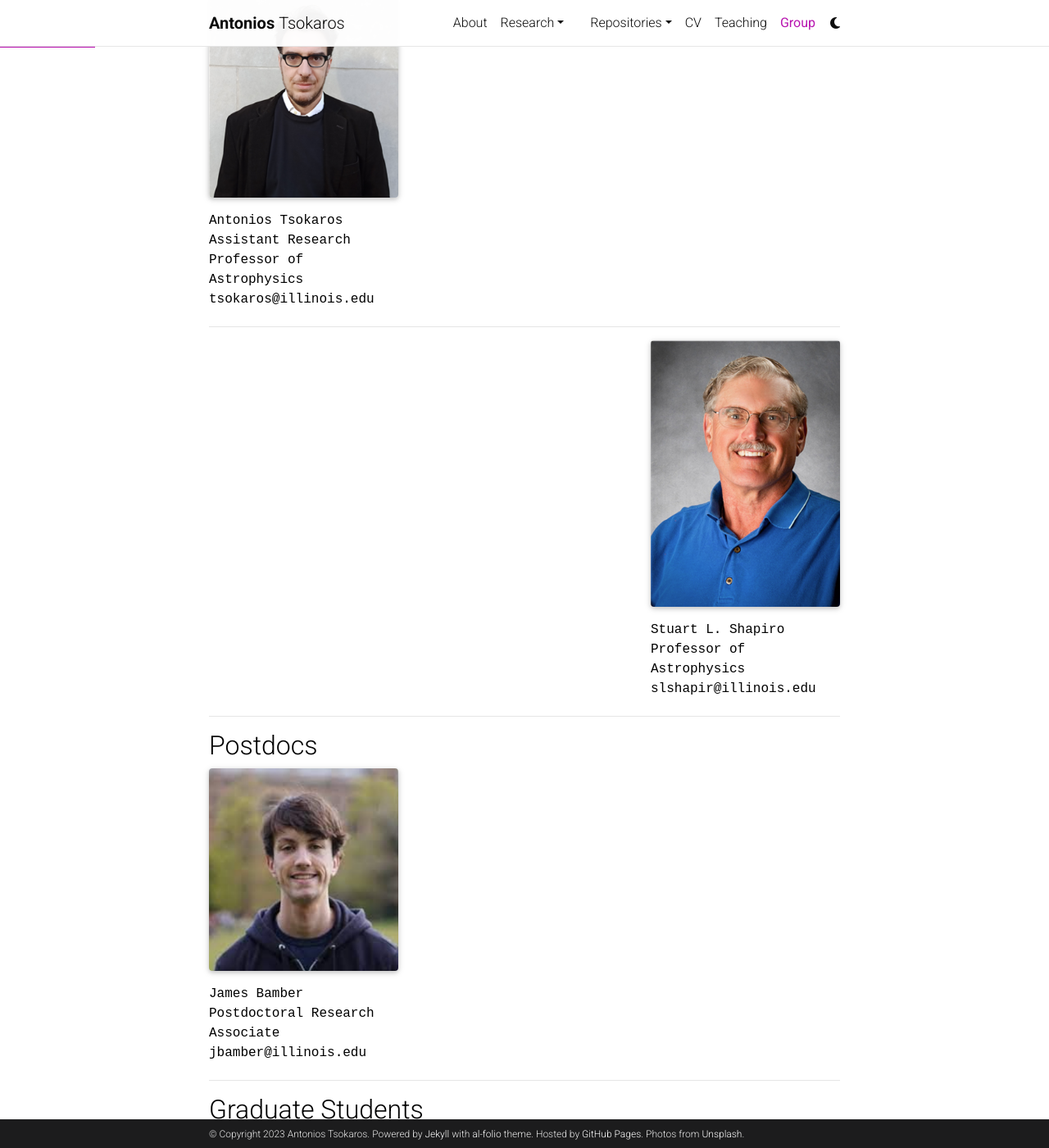
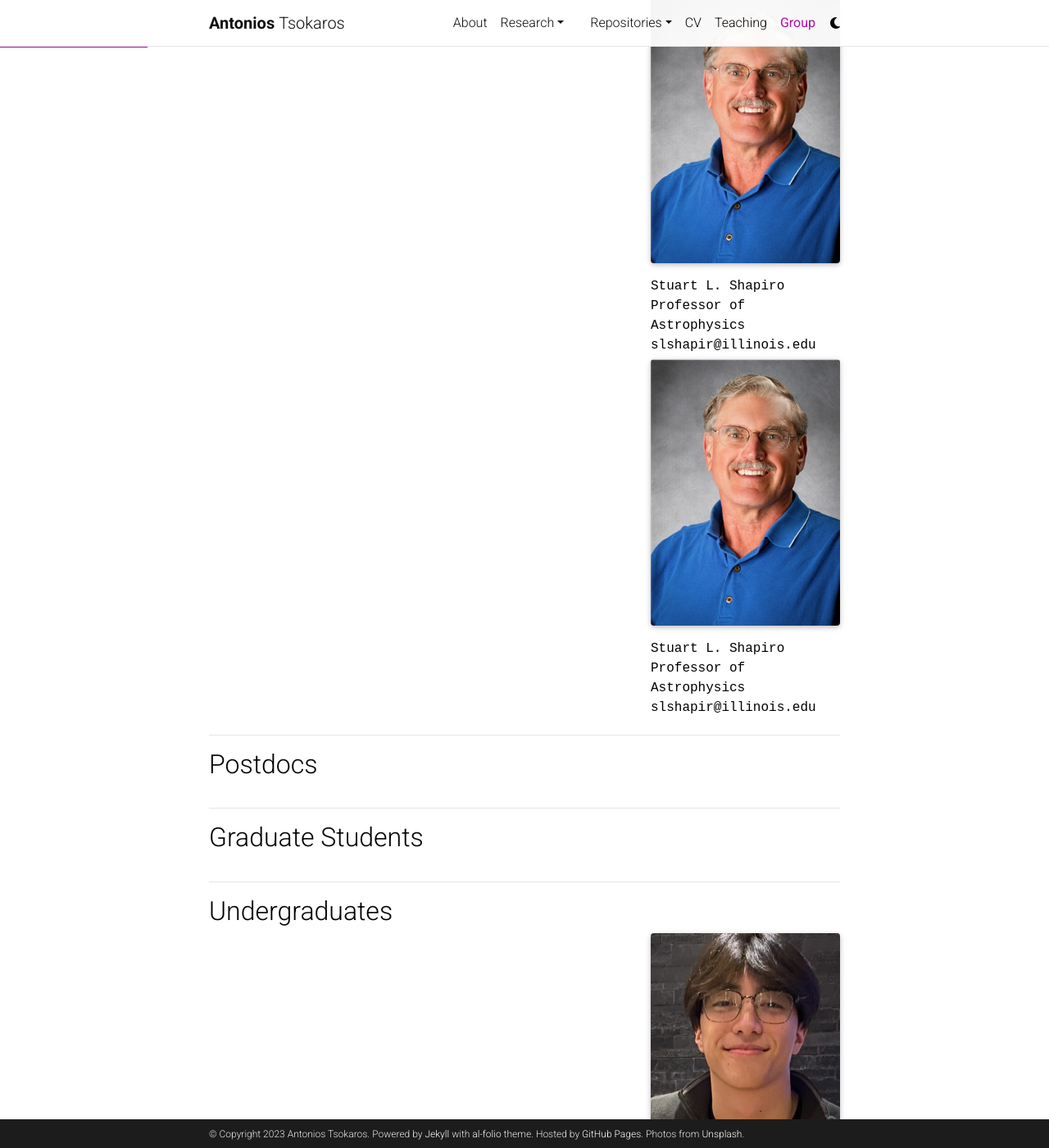
Before and after one commit to TsokarosRelativity/antoniostsokaros.github.io, a Jekyll site: the page built from _pages/profiles.md, in a window 1280 px wide and 1400 px high, scrolled down 321 px. Shown: the whole window at 82% size. Built offline with Jekyll 4.4.1, drawn with Linux system fonts in a browser that asks for light colours; full-size pictures stand in for the smaller copies a plugin makes; comment, search, counter and statistics services are not loaded; a style sheet for code colours, icons or effects is not loaded; some of the changed text lies outside the part shown.

Commit message:
trying to keep photos side by side

```diff
--- a/_layouts/profiles.html
+++ b/_layouts/profiles.html
@@ -45,6 +45,40 @@
             {%- endif %}
           </div>
 
+          <div class="profile float-{%- if profile.align == 'left' -%}left{%- else -%}right{%- endif -%}">
+            {%- if profile.image %}
+              {%- assign profile_image_path = profile.image | prepend: 'assets/img/' -%}
+
+              {% if profile.image_circular %}
+                {%- assign profile_image_class = "img-fluid z-depth-1 rounded-circle" -%}
+              {% else %}
+                {%- assign profile_image_class = "img-fluid z-depth-1 rounded" -%}
+              {% endif %}
+
+              {% include figure.html
+              path=profile_image_path
+              class=profile_image_class
+              alt=profile.image -%}
+            {% endif -%}
+            {%- if profile.title %}
+            <h4>{{ profile.title }}</h4>
+            {%- endif %}
+            {%- if profile.more_info %}
+            <div class="more-info">
+              {{ profile.more_info }}
+            </div>
+            {%- endif %}
+          </div>
+
+          <div class="clearfix">
+            {% if profile.content -%}
+            {% capture profile_content %}{%- include_relative {{ profile.content }} %}{% endcapture %}
+            {{ profile_content | markdownify }}
+            {%- else -%}
+            {{ content }}
+            {%- endif %}
+          </div>
+
           {% endfor %}
           {%- endif %}
         </article>
--- a/_pages/profiles.md
+++ b/_pages/profiles.md
@@ -20,7 +20,6 @@
       <p>Antonios Tsokaros</p>
       <p>Assistant Research Professor of Astrophysics</p>
       <p>tsokaros@illinois.edu</p>
-  - header:
     align: right
     image: stu.png
     title:
@@ -42,6 +41,13 @@
       <p>James Bamber</p>
       <p>Postdoctoral Research Associate</p>
       <p>jbamber@illinois.edu</p>
+    align: right
+    image:
+    title:
+    content:
+    image_circular: false # crops the image to make it circular
+    more_info: >
+
   # if you want to include more than one profile, just replicate the following block
   # and create one content file for each profile inside _pages/
   - header: Graduate Students
@@ -53,6 +59,13 @@
     more_info: >
       <p>Maxwell Anthony-Asher Rizzo</p>
       <p>marizzo2@illinois.edu</p>
+    align: right
+    image:
+    title:
+    content:
+    image_circular: false # crops the image to make it circular
+    more_info: >
+
   # if you want to include more than one profile, just replicate the following block
   # and create one content file for each profile inside _pages/
   - header: Undergraduates
@@ -64,7 +77,6 @@
     more_info: >
       <p>Eric Yu</p>
       <p>ericyu3@illinois.edu</p>
-  - header:
     align: right
     image: jonah.png
     title:
@@ -82,7 +94,6 @@
     more_info: >
       <p>Nawaf Aldrees</p>
       <p>aldrees3@illinois.edu</p>
-  - header:
     align: right
     image: shreyas.png
     title:
@@ -100,7 +111,6 @@
     more_info: >
       <p>Rohan Narasimhan</p>
       <p>rohann4@illinois.edu</p>
-  - header:
     align: right
     image: yinuan.png
     title:
@@ -118,5 +128,11 @@
     more_info: >
       <p>Gene Yun</p>
       <p>geneyun2@illinois.edu</p>
+    align: right
+    image:
+    title:
+    content:
+    image_circular: false # crops the image to make it circular
+    more_info: >
 
 ---
```
